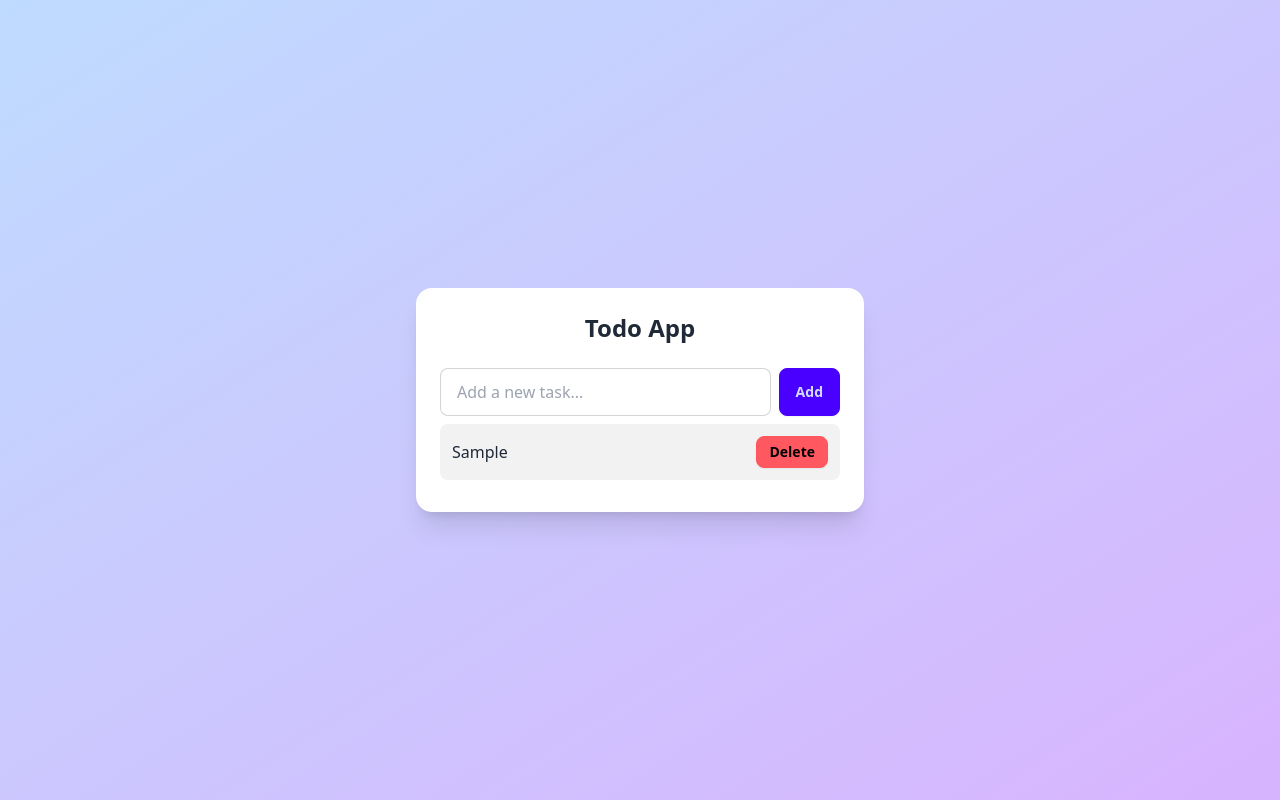
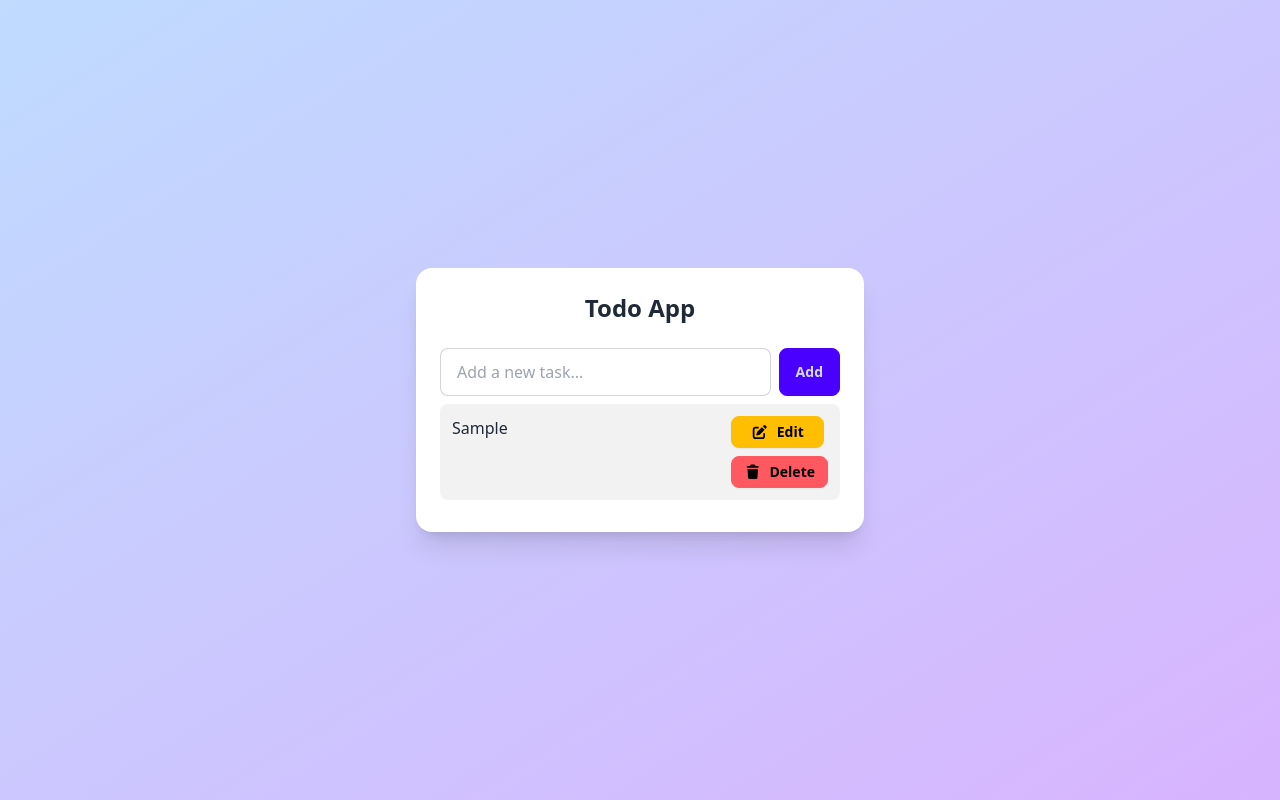
Before and after one commit to Arunkumar2026/MERN-To-Do-App, a React app in the folder frontend/: page / in a window 1280 px wide. Both pictures are taken after typing "Sample" into the empty fields and a click on the button "Add". Built offline with nearby package versions, Linux system fonts and the light colour scheme; the HTML template or start-up script is replaced by a standard one.

Commit message:
this is App file

```diff
--- a/frontend/src/App.jsx
+++ b/frontend/src/App.jsx
@@ -1,14 +1,18 @@
-
+import { FontAwesomeIcon } from '@fortawesome/react-fontawesome';
+import { faEdit, faTrash } from '@fortawesome/free-solid-svg-icons';
 import { Toaster, toast } from 'react-hot-toast';
-import { useState } from 'react';
+import { useState, useEffect } from 'react';
 
 function App() {
   const [title,setTitle] = useState("");
   const [todos, setTodos] = useState([]);
 
+  const [editId, setEditId] = useState(null);
+  const [editText, setEditText] = useState("");
+
   const handleAdd = () => {
     if (!title.trim()){
-      return toast.error("Enter a task");
+      return alert("Task cannot be empty!");
     }
 
     const newTodo = {
@@ -21,6 +25,49 @@ function App() {
     setTitle("");
     toast.success("Task added!");
   }
+
+  const handleDelete = (id) => {
+    setTodos(todos.filter((t) => t.id !== id));
+    toast.success("Task Deleted");
+  }
+
+  const handleEdit = (todo) => {
+    setEditId(todo.id);
+    setEditText(todo.title);
+  }
+
+  const handleSave = (id) => {
+    if (!editText.trim()) {
+      return alert("Task cannot be empty");
+    }
+
+    setTodos(
+      todos.map((t) =>
+        t.id === id ? {...t, title: editText.trim() } : t
+      )
+    );
+
+    setEditId(null);
+    setEditText("");
+    toast.success("Task Updated");
+  };
+
+  const handlCancel = () => {
+    setEditId(null);
+    setEditId("");
+  };
+
+  useEffect(() => {
+    const savedTodos = localStorage.getItem("todos");
+
+    if (savedTodos) {
+      setTodos(JSON.parse(savedTodos));
+    }
+  }, []);
+
+  useEffect(() => {
+    localStorage.setItem("todos", JSON.stringify(todos));
+  }, [todos]);
 
 
   return (
@@ -42,11 +89,27 @@ function App() {
 
         <div className='space-y-2'>
           {todos.map((todo) => (
-            <div key={todo.id} className='flex justify-between items-center bg-base-200 p-3 my-2 rounded-lg'>
-              <span>{todo.title}</span>
+            <div key={todo.id} className='flex justify-between items-start bg-base-200 p-3 my-2 rounded-lg'>
 
-              <button className='btn btn-sm btn-error'
-                onClick={() => setTodos(todos.filter((t) => t.id !== todo.id))}>Delete</button>
+              {editId === todo.id ? (
+                <input type="text" className='input input-bordered w-full' value={editText} onChange={(e) => setEditText(e.target.value)} />
+              ) : (<span className='flex-1 break-words'>{todo.title}</span>)}
+
+              <div className='flex flex-row sm:flex-col gap-2 ml-2 shrink-0'>
+                {editId === todo.id ? (
+                  <>
+                  <button className='btn btn-sm btn-success' onClick={() => handleSave(todo.id)}>Save</button>
+                  <button className='btn btn-sm' onClick={handlCancel}>Cancel</button>
+                  </>
+                ) : (
+                  <button className='btn btn-sm btn-warning mr-1' onClick={() => handleEdit(todo)}>
+
+                    <FontAwesomeIcon icon={faEdit}/> Edit
+                    </button>
+                )}
+              <button className='btn btn-sm btn-error'onClick={() => handleDelete(todo.id)}>
+                <FontAwesomeIcon icon={faTrash} /> Delete</button>
+              </div>
             </div>
           ))}
         </div>
```
